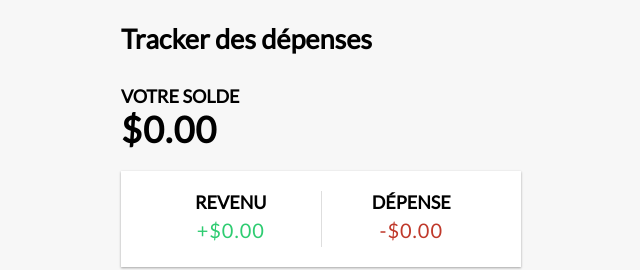
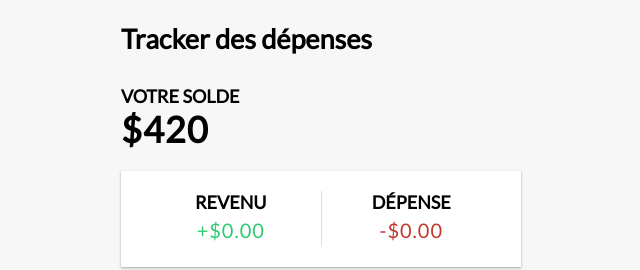
Before and after one commit to kairisflorian/Vue-expense-tracker, a Vue app: page / in a window 1280 px wide. Shown: the top 270 px of the page, without its empty margins (319-959 px from the left). Built offline with nearby package versions, Linux system fonts and the light colour scheme.

Commit message:
Travail sur la logique du solde

```diff
--- a/src/App.vue
+++ b/src/App.vue
@@ -1,7 +1,7 @@
 <template>
     <Header />
     <div class="container">
-        <Balance />
+        <Balance :total="total" />
         <IncomeExpenses />
         <TransactionList :transactions="transactions" />
         <AddTransaction />
@@ -15,7 +15,7 @@ import IncomeExpenses from "./components/IncomeExpenses.vue";
 import TransactionList from "./components/TransactionList.vue";
 import AddTransaction from "./components/AddTransaction.vue";
 
-import { ref } from "vue";
+import { ref, computed } from "vue";
 
 const transactions = ref([
     { id: 1, text: "Fleurs", amount: -19.99 },
@@ -23,4 +23,10 @@ const transactions = ref([
     { id: 3, text: "Livre", amount: -10 },
     { id: 4, text: "Caméra", amount: 150 },
 ]);
+
+const total = computed(() => {
+    return transactions.value.reduce((acc, transaction) => {
+        return acc + transaction.amount;
+    }, 0);
+});
 </script>
--- a/src/components/Balance.vue
+++ b/src/components/Balance.vue
@@ -1,4 +1,13 @@
 <template>
     <h4>Votre solde</h4>
-    <h1 id="balance">$0.00</h1>
+    <h1 id="balance">${{ total }}</h1>
 </template>
+
+<script setup>
+const props = defineProps({
+    total: {
+        type: Number,
+        required: true,
+    },
+});
+</script>
```
